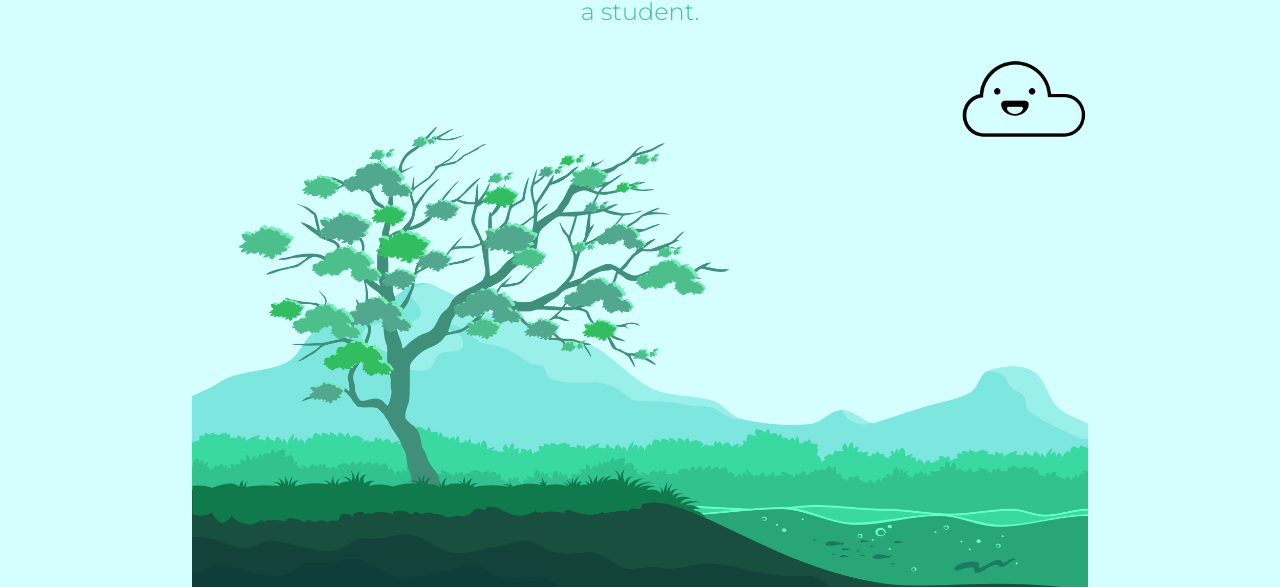
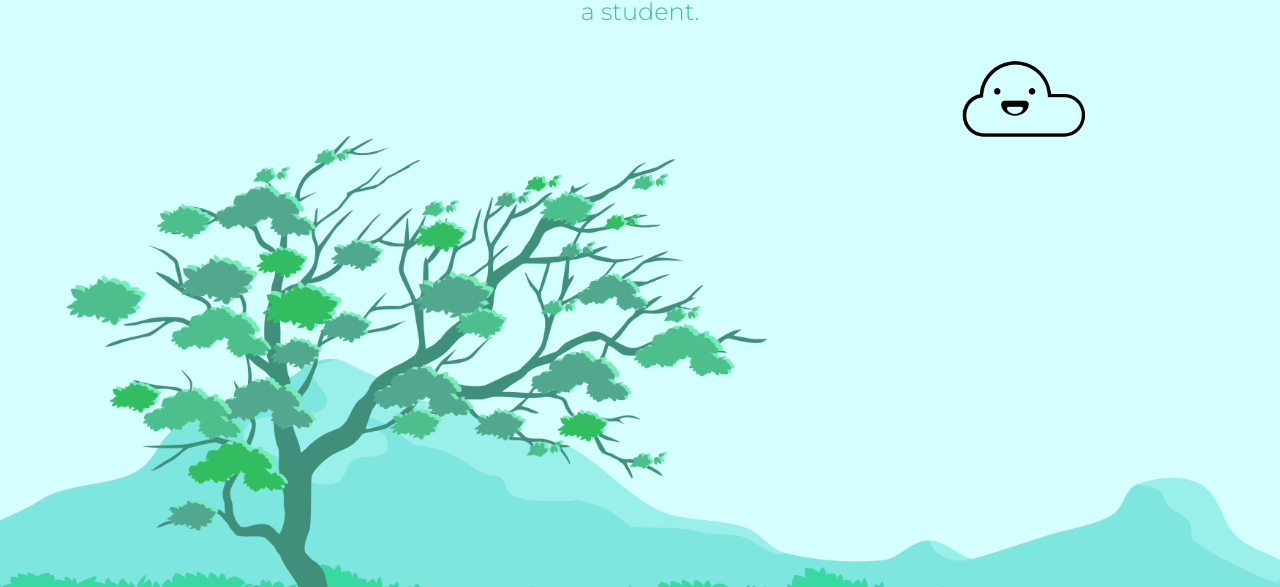
Before and after one commit to BinayakJha/portfolio-templates, a plain HTML site: page 3rd-template/index.html in a window 1280 px wide. Shown: the part 365-952 px from the top of the page. Drawn offline with Linux system fonts and the light colour scheme.

Commit message:
Update index.html

```diff
--- a/3rd-template/index.html
+++ b/3rd-template/index.html
@@ -20,7 +20,7 @@
         <h1>I'm Name.</h1>
         <h2 class="textedit">a student.</h2>
         <img class="bottomcloud" src="images/cloud.png">
-        <img src="images/centerimage.png" width="70%" style="margin-top: 50px;">
+        <img src="images/centerimage.png" width="100%" style="margin-top: 50px;">
     </div>
     <div class="middle-container">
         <div class="profile">
```
